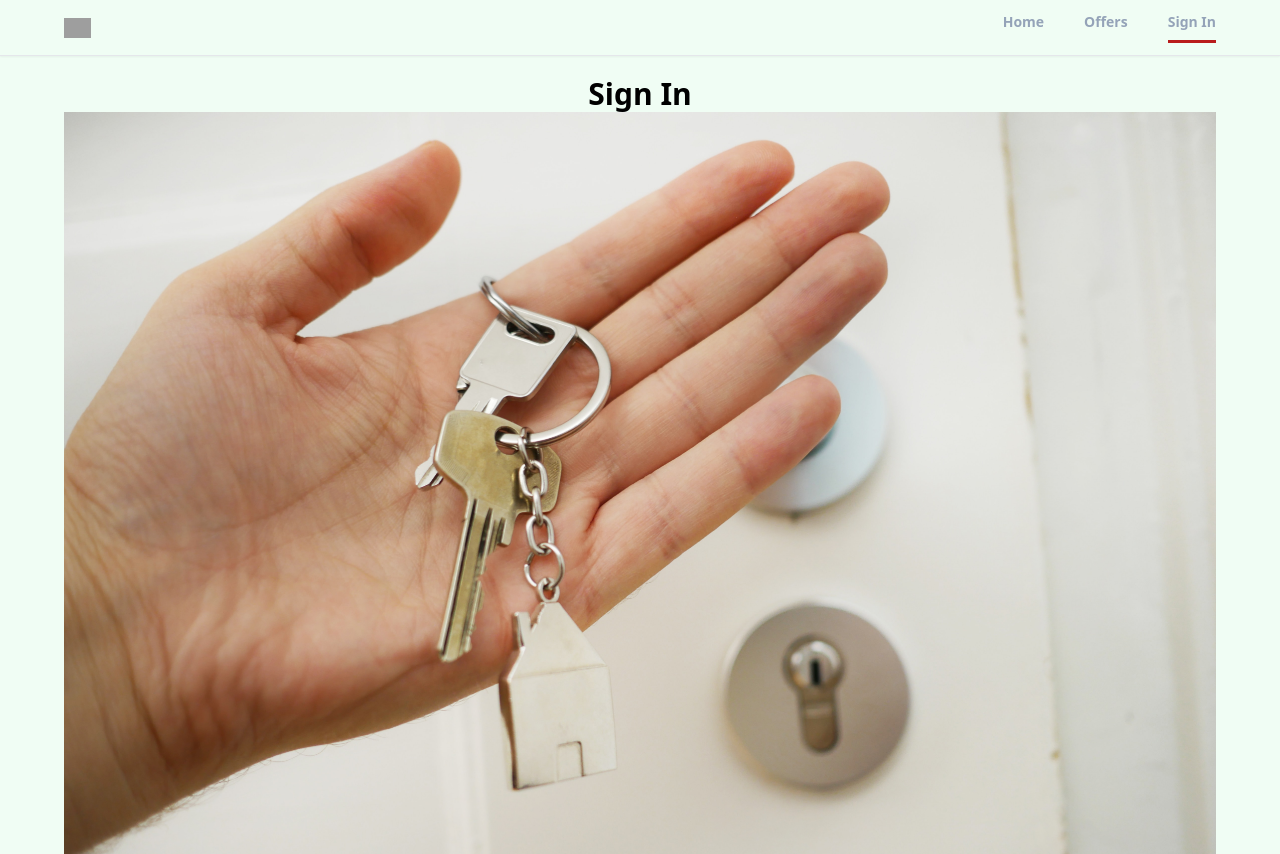
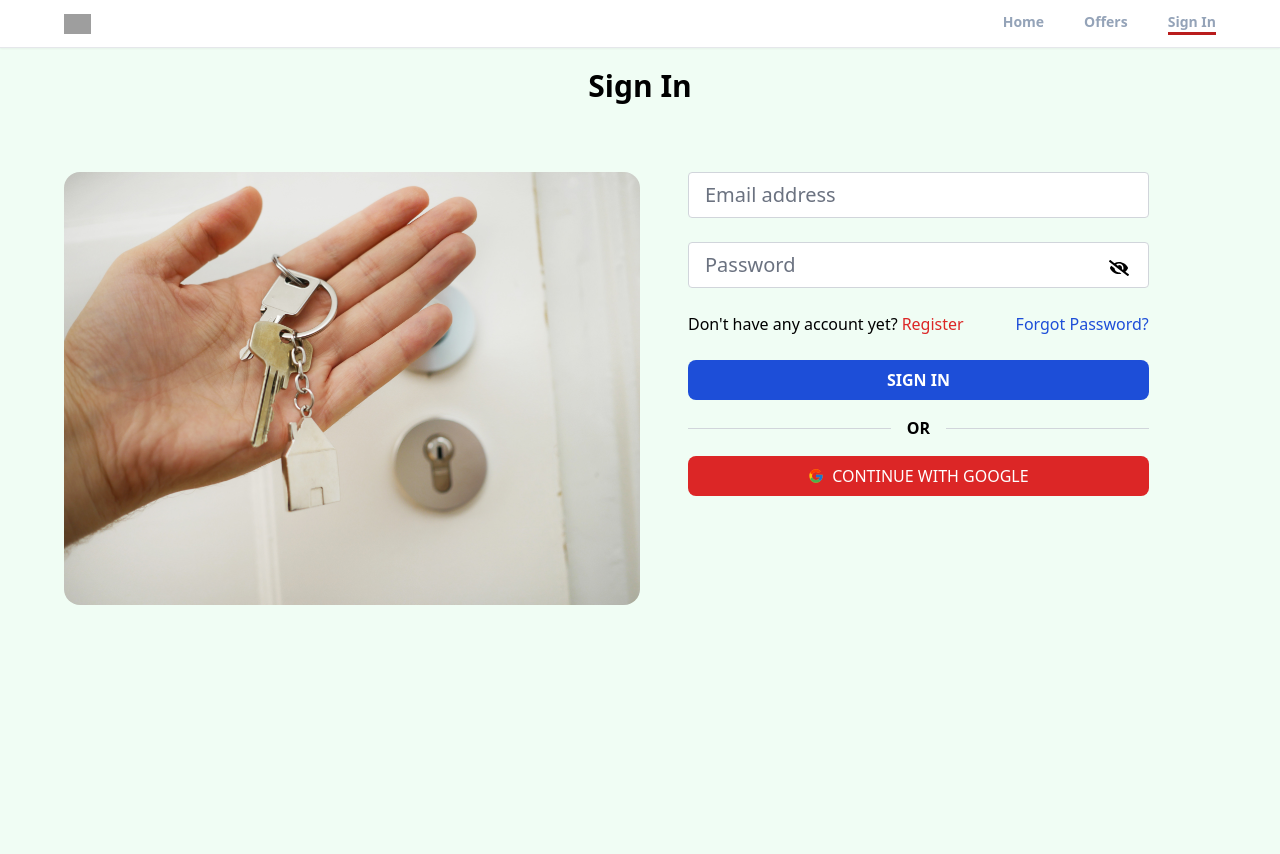
Before and after one commit to Orkhan1990/railtor, a React (Create React App) app: page /signIn in a window 1280 px wide. Shown: the top 854 px of the page. After the commit the page ends 800 px from the top, so only its background shows below. Built offline with nearby package versions, Linux system fonts and the light colour scheme; grey boxes are pictures that could not be loaded.

Commit message:
signIn UI is ready

```diff
--- a/package.json
+++ b/package.json
@@ -8,6 +8,7 @@
     "@testing-library/user-event": "^13.5.0",
     "react": "^18.2.0",
     "react-dom": "^18.2.0",
+    "react-icons": "^4.12.0",
     "react-router-dom": "^6.21.0",
     "react-scripts": "5.0.1",
     "web-vitals": "^2.1.4"
--- a/src/components/Header.jsx
+++ b/src/components/Header.jsx
@@ -13,7 +13,7 @@ const Header = () => {
   console.log(changeStyle("/"));
 
   return (
-    <div className="w-full  border-b shadow-sm sticky top-0 z-50">
+    <div className="w-full  border-b shadow-sm sticky top-0 z-50 bg-white">
       <header className="w-full flex max-w-6xl mx-auto justify-between items-center py-3">
         <div className="">
           <Link to={"/"}>
@@ -27,13 +27,13 @@ const Header = () => {
         <div className="">
           <ul className="flex items-center space-x-10">
             <Link to={"/"}>
-              <li className={`text-slate-400 font-semibold border-b-[3px] border-transparent text-sm   pb-2 ${changeStyle("/")&&"border-b-red-700 pb-2 "}`}>Home</li>
+              <li className={`text-slate-400 font-semibold border-b-[3px] border-transparent text-sm    ${changeStyle("/")&&"border-b-red-700  "}`}>Home</li>
             </Link>
             <Link to={"/offers"}>
-              <li className={`text-slate-400 font-semibold border-b-[3px] border-transparent text-sm  pb-2 ${changeStyle("/offers")&&"border-b-red-700  pb-2"}`}>Offers</li>
+              <li className={`text-slate-400 font-semibold border-b-[3px] border-transparent text-sm   ${changeStyle("/offers")&&"border-b-red-700  "}`}>Offers</li>
             </Link>
             <Link to={"/signIn"}>
-              <li className={`text-slate-400 font-semibold border-b-[3px] border-transparent text-sm  pb-2 ${changeStyle("/signIn")&&"border-b-red-700  pb-2"}`}>Sign In</li>
+              <li className={`text-slate-400 font-semibold border-b-[3px] border-transparent text-sm   ${changeStyle("/signIn")&&"border-b-red-700  "}`}>Sign In</li>
             </Link>
           </ul>
         </div>
--- /dev/null
+++ b/src/components/OAuth.jsx
@@ -0,0 +1,12 @@
+import { FcGoogle } from "react-icons/fc";
+
+const OAuth = () => {
+  return (
+    <button className="flex items-center space-x-2 w-full justify-center bg-red-600 text-white rounded-lg p-2 uppercase hover:bg-red-400 transition duration-150 ease-in-out">
+      <FcGoogle/>
+      <span> Continue with Google</span>
+    </button>
+  );
+};
+
+export default OAuth;
--- a/src/pages/SignIn.jsx
+++ b/src/pages/SignIn.jsx
@@ -1,36 +1,89 @@
-import { useState } from "react"
+import { useState } from "react";
+import { FaEye, FaEyeSlash } from "react-icons/fa";
+import { Link } from "react-router-dom";
+import OAuth from "../components/OAuth";
 
 const SignIn = () => {
-const[formData,setFormData]=useState({
-   email:"",
-   password:""
-});
+  const [showPassword, setShowPassword] = useState(false);
+  const [formData, setFormData] = useState({
+    email: "",
+    password: "",
+  });
 
-
-
-
-  const handleChange=(e)=>{
-    setFormData((prevData)=>({
+  const handleChange = (e) => {
+    setFormData((prevData) => ({
       ...prevData,
-      [e.target.id]:[e.target.value]
-    }))
-  }
+      [e.target.id]: [e.target.value],
+    }));
+  };
 
   console.log(formData);
   return (
-    <section className="mt-5 max-w-6xl mx-auto">
-      <h1 className="text-center font-bold text-3xl">Sign In</h1>
-      <div>
-        <img src="./images/signInPage.jpg" alt="signIn" />
-      </div>
-      <div>
-        <form>
-          <input onChange={handleChange} type="email" placeholder="Email" id="email" value={formData.email}/>
-          <input onChange={handleChange} type="password" placeholder="Password" id="password" value={formData.password}/>
-        </form>
+    <section className="max-w-6xl mx-auto">
+      <h1 className="my-5 text-center font-bold text-3xl">Sign In</h1>
+      <div className="flex flex-wrap py-12">
+        <div className="md:w-[67%] lg:w-[50%] mb-12 md:mb-6">
+          <img
+            src="./images/signInPage.jpg"
+            alt="signIn"
+            className="w-full rounded-2xl"
+          />
+        </div>
+        <div className="w-full md:w-[67%] lg:w-[40%] lg:ml-12">
+          <form>
+            <input
+              className="mb-6 w-full px-4 py-2 text-gray-700 text-xl bg-white border-gray-300 transition ease-in-out rounded outline-none"
+              onChange={handleChange}
+              type="email"
+              placeholder="Email address"
+              id="email"
+              value={formData.email}
+            />
+            <div className="relative mb-6">
+              <input
+                className=" w-full px-4 py-2 text-gray-700 text-xl bg-white border-gray-300 transition ease-in-out rounded outline-none"
+                onChange={handleChange}
+                type={showPassword ? "text" : "password"}
+                placeholder="Password"
+                id="password"
+                value={formData.password}
+              />
+
+              {showPassword ? (
+                <FaEye
+                  className="absolute top-4 right-5 cursor-pointer text-xl"
+                  onClick={() => setShowPassword((prevState) => !prevState)}
+                />
+              ) : (
+                <FaEyeSlash
+                  className="absolute top-4 right-5 cursor-pointer text-xl"
+                  onClick={() => setShowPassword((prevState) => !prevState)}
+                />
+              )}
+            </div>
+            <div className="flex justify-between mb-6">
+              <p>
+                Don't have any account yet?
+                <Link to={"/signUp"} className="text-red-600 hover:text-red-700 transition duration-200 ease-in-out ml-1">
+                Register
+                </Link>
+              </p>
+              <p className="text-blue-700 hover:text-blue-400 transition duration-200 ease-in-out">
+                <Link to={"/forgotPassword"}>
+                Forgot Password?
+                </Link>
+              </p>
+            </div>
+            <button className="w-full bg-blue-700 text-white font-semibold uppercase rounded-lg p-2 hover:bg-blue-500 transition duration-200 ease-in-out">Sign In</button>
+            <div className="my-4 flex items-center before:flex-1 before:border-t before:border-gray-300 after:flex-1 after:border-t after:border-gray-300">
+              <p className="font-semibold text-center mx-4">OR</p>
+            </div>
+            <OAuth/>
+          </form>
+        </div>
       </div>
     </section>
-  )
-}
+  );
+};
 
-export default SignIn
+export default SignIn;
```
Also changed, not shown: 1 other file (tests, documents, lock files or other folders).
